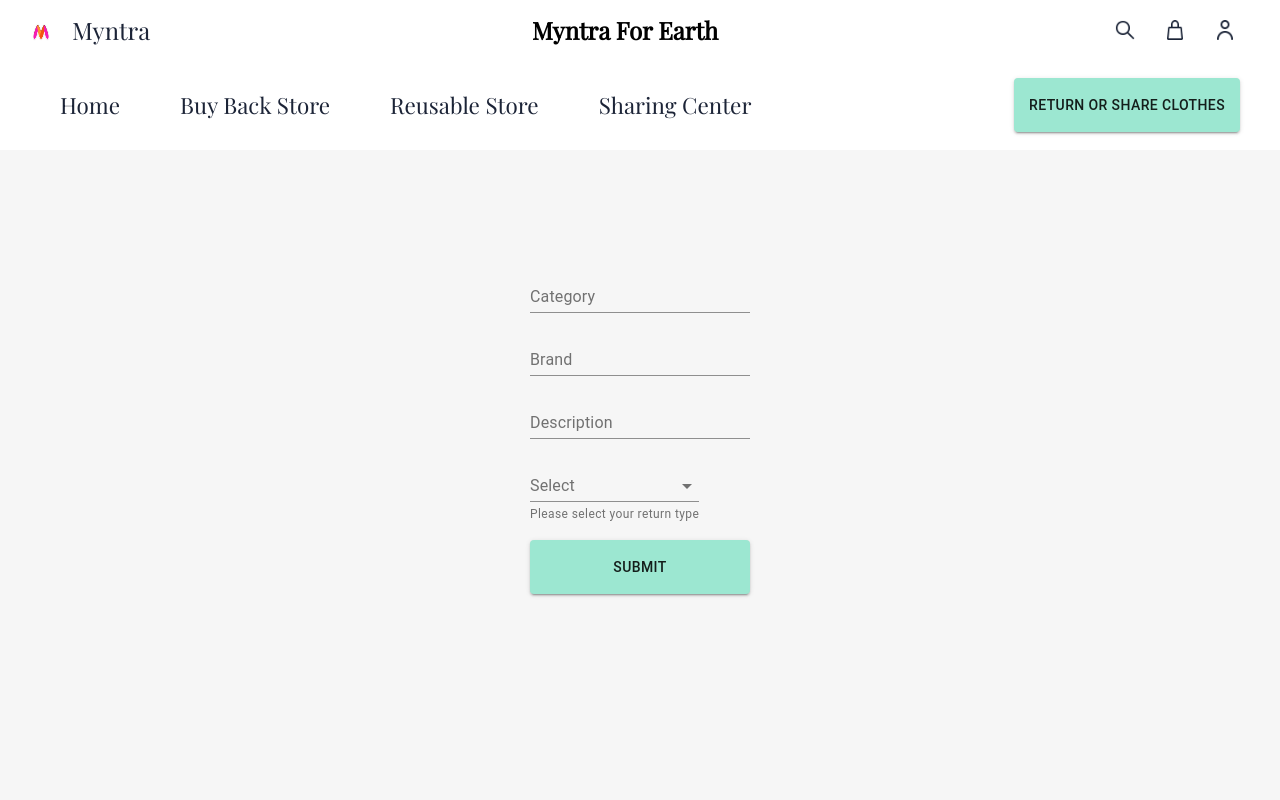
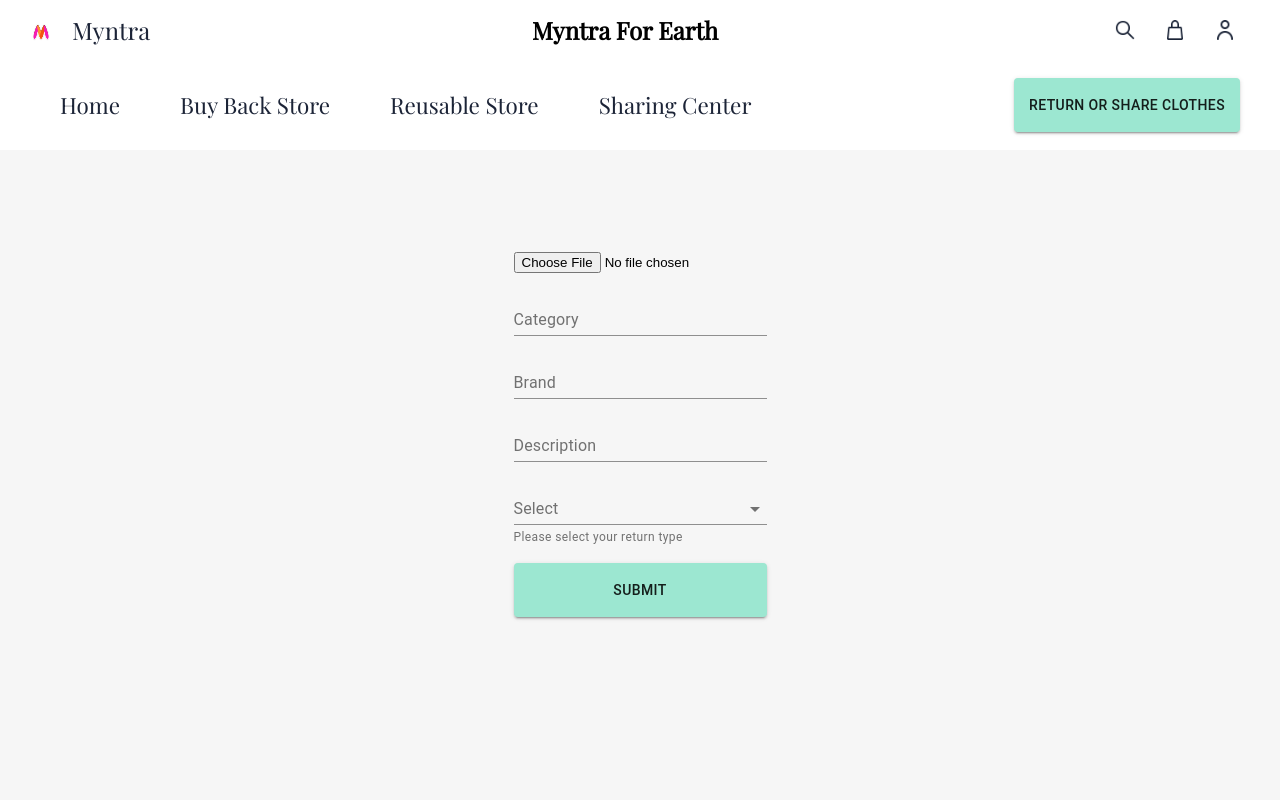
Before and after one commit to SarthakS93/myntra-for-you, a React (Create React App) app: page /share-clothes in a window 1280 px wide. Shown: the top 800 px of the page. Built offline with nearby package versions, Linux system fonts and the light colour scheme.

Commit message:
adds image upload code

```diff
--- a/src/components/Pages/ShareClothes/ShareClothes.js
+++ b/src/components/Pages/ShareClothes/ShareClothes.js
@@ -2,6 +2,11 @@ import React from 'react';
 import TextField from '@material-ui/core/TextField';
 import MenuItem from '@material-ui/core/MenuItem';
 import Button from '@material-ui/core/Button';
+
+
+/**
+ * image upload tutorial - https://programmingwithmosh.com/javascript/react-file-upload-proper-server-side-nodejs-easy/
+ */
 
 const returnTypeList = [
     {
@@ -22,7 +27,8 @@ class ShareClothes extends React.Component {
     constructor(props) {
       super(props);
       this.state = {
-        returnType: null
+        returnType: null,
+        selectedFile: null,
       };
     }
 
@@ -34,10 +40,21 @@ class ShareClothes extends React.Component {
 
     }
 
-    handleChange = (event) => {
+    onReturnTypeChange = (event) => {
         this.setState({
-            returnType:event.target.value
+            returnType:event.target.value,
         });
+    };
+
+    onImageUpload = (event) => {
+        console.log(event.target.files[0]);
+        this.setState({
+            selectedFile: event.target.files[0],
+        });
+    }
+
+    onSubmit = (event) => {
+        console.log("On Submit");
     };
 
     render() {
@@ -45,17 +62,19 @@ class ShareClothes extends React.Component {
         <div>
             <div style={{display: "flex", justifyContent: "center", alignItems: "center"}}>
                 <div style={{marginTop: "100px", marginBottom: "100px", height: "500px"}}>
-                    <div style={{marginTop: "15px"}}><TextField id="standard-required" defaultValue="" label="Category" /></div>
-                    <div style={{marginTop: "15px"}}><TextField id="standard-required" defaultValue="" label="Brand" /></div>
-                    <div style={{marginTop: "15px"}}><TextField id="standard-required" defaultValue="" label="Description" /></div>
+                    <input type="file" name="file" onChange={this.onImageUpload} accept="image/*" />
+                    <div style={{marginTop: "15px"}}><TextField id="standard-required" defaultValue="" label="Category" style={{width: "100%"}} /></div>
+                    <div style={{marginTop: "15px"}}><TextField id="standard-required" defaultValue="" label="Brand" style={{width: "100%"}} /></div>
+                    <div style={{marginTop: "15px"}}><TextField id="standard-required" defaultValue="" label="Description" style={{width: "100%"}} /></div>
                     <div style={{marginTop: "15px"}}>
                         <TextField
                             id="standard-select-currency"
                             select
                             label="Select"
                             value={this.state.returnType}
-                            onChange={this.handleChange}
+                            onChange={this.onReturnTypeChange}
                             helperText="Please select your return type"
+                            style={{width: "100%"}}
                             >
                             {returnTypeList.map((option) => (
                                 <MenuItem key={option.value} value={option.value}>
@@ -65,7 +84,7 @@ class ShareClothes extends React.Component {
                         </TextField>
                     </div>
                     <div style={{marginTop: "15px"}}>
-                        <Button variant="contained" style={{backgroundColor: "#9ce7d1", padding: "15px", border: "none", width: "100%"}}>Submit</Button>
+                        <Button variant="contained" style={{backgroundColor: "#9ce7d1", padding: "15px", border: "none", width: "100%"}} onClick={this.onSubmit}>Submit</Button>
                     </div>
                 </div>
             </div>
```
